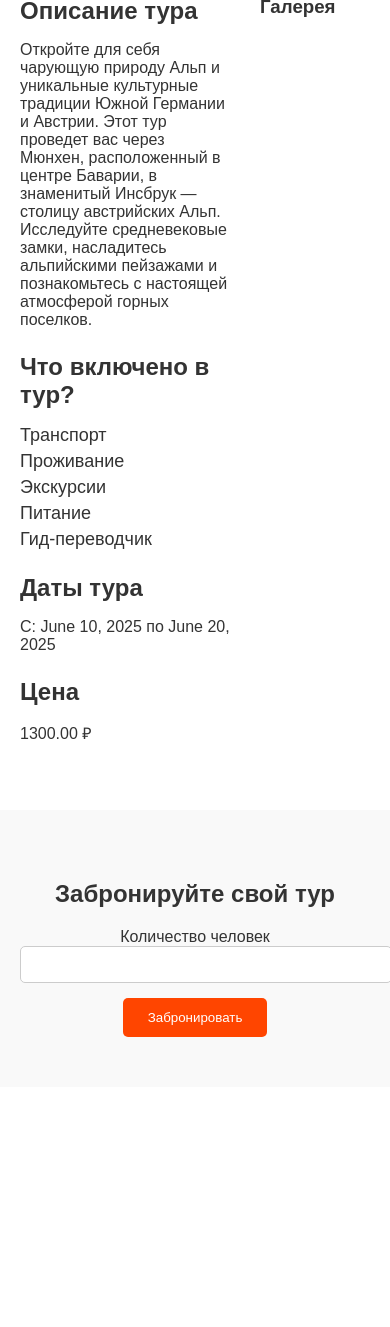
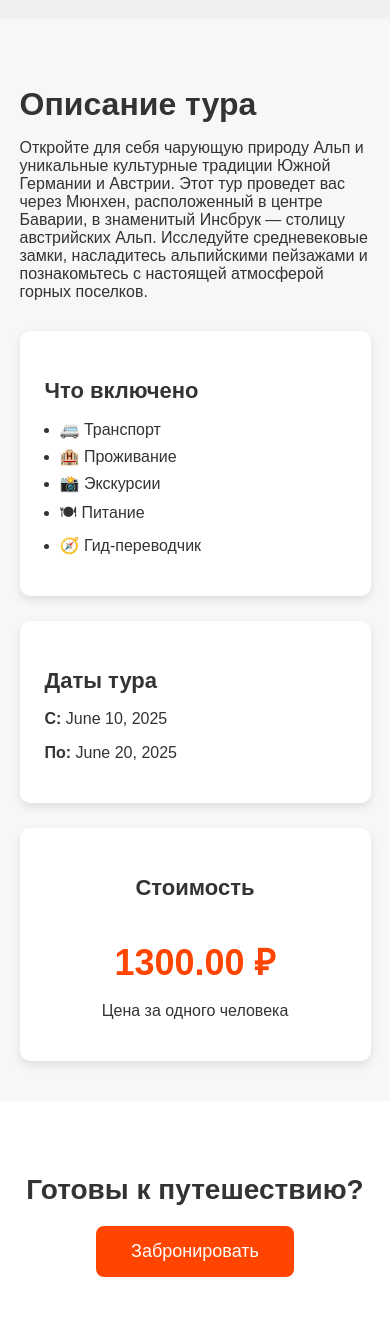
Before and after one commit to acskivko-tech/WanderNest, a Django app: a page that uses WanderNest/wn_website/templates/wn_website/main_pages/destination_info.html in a window 390 px wide; the page is wider, and only the part inside the window is pictured. Shown: the part 975-2302 px from the top of that part. Before the commit the page ends 2012 px from the top of that part, so only its background shows below. Run offline with Django 5.2, Linux system fonts and the light colour scheme; data comes from the database, SQL or seed files in the repository.

Commit message:
Rework of welcome page and base.html,add styles for tour_info page

```diff
--- a/WanderNest/wn_website/static/css/destination_details.css
+++ b/WanderNest/wn_website/static/css/destination_details.css
@@ -1,81 +1,143 @@
-/* Детали тура */
-.wander-nest .tour-details {
-    background-color: #fff;
-    padding: 50px 20px;
+/* ---------- HERO BANER ---------- */
+
+.tour-hero {
+    height: 70vh;
+    background-size: cover;
+    background-position: center;
+    position: relative;
+    display: flex;
+    align-items: center;
+    justify-content: center;
+    text-align: center;
+    color: white;
 }
 
-.wander-nest .tour-details .container {
-    display: flex;
-    gap: 30px;
-    justify-content: space-between;
+.tour-hero .overlay {
+    position: absolute;
+    inset: 0;
+    background: rgba(0, 0, 0, 0.45);
 }
 
-.wander-nest .tour-info {
-    flex: 0 0 60%;
+.tour-hero .hero-content {
+    position: relative;
+    z-index: 2;
+    max-width: 800px;
+    padding: 20px;
 }
 
-.wander-nest .tour-gallery {
-    flex: 0 0 35%;
-}
-
-.wander-nest .tour-info h2,
-.wander-nest .tour-info h3 {
-    font-size: 24px;
+.tour-hero h1 {
+    font-size: 50px;
+    font-weight: 700;
     margin-bottom: 10px;
 }
 
-.wander-nest .tour-info ul {
-    list-style: none;
-    padding: 0;
+.tour-hero p {
+    font-size: 20px;
 }
 
-.wander-nest .tour-info ul li {
-    font-size: 18px;
-    margin: 5px 0;
-}
+/* ---------- BIG IMAGE ---------- */
 
-.wander-nest .tour-gallery .gallery {
-    display: grid;
-    grid-template-columns: 1fr 1fr;
-    gap: 10px;
-}
-
-.wander-nest .tour-gallery img {
-    width: 100%;
-    height: auto;
-    border-radius: 8px;
-}
-
-.wander-nest #book-now {
-    background-color: #f9f9f9;
-    padding: 50px 20px;
+.tour-details-image {
+    margin: 40px 0;
     text-align: center;
 }
 
-.wander-nest #book-now form {
-    display: inline-block;
-    max-width: 400px;
+.tour-details-image img {
     width: 100%;
+    max-width: 1000px;
+    border-radius: 12px;
+    box-shadow: 0 4px 20px rgba(0,0,0,0.2);
+    object-fit: cover;
 }
 
-.wander-nest #book-now input {
-    width: 100%;
-    padding: 10px;
-    margin-bottom: 15px;
-    border-radius: 5px;
-    border: 1px solid #ccc;
+/* ---------- MAIN CONTENT ---------- */
+
+.tour-main {
+    padding: 40px 0;
+    background: #f7f7f7;
 }
 
-.wander-nest #book-now button {
-    padding: 12px 25px;
+.container {
+    width: 90%;
+    max-width: 1200px;
+    margin: auto;
+}
+
+.tour-description {
+    margin-bottom: 30px;
+}
+
+.tour-description h2 {
+    font-size: 32px;
+    margin-bottom: 15px;
+}
+
+/* GRID CARDS */
+
+.tour-info-grid {
+    display: grid;
+    grid-template-columns: repeat(auto-fit, minmax(280px, 1fr));
+    gap: 25px;
+}
+
+.info-card {
+    background: white;
+    padding: 25px;
+    border-radius: 10px;
+    box-shadow: 0 4px 10px rgba(0,0,0,0.1);
+}
+
+.info-card h3 {
+    font-size: 22px;
+    margin-bottom: 15px;
+}
+
+.info-card ul {
+    padding-left: 15px;
+}
+
+.info-card ul li {
+    font-size: 16px;
+    margin-bottom: 8px;
+}
+
+/* PRICE BLOCK */
+.price-block {
+    text-align: center;
+}
+
+.price-block .price {
+    font-size: 36px;
+    font-weight: bold;
+    color: #ff4500;
+    margin-bottom: 10px;
+}
+
+/* ---------- BOOKING ---------- */
+
+.book-section {
+    padding: 50px 0;
+    text-align: center;
+    background: white;
+}
+
+.book-section h2 {
+    font-size: 28px;
+    margin-bottom: 20px;
+}
+
+.book-btn {
+    padding: 15px 35px;
+    font-size: 18px;
     background-color: #ff4500;
     color: white;
     border: none;
-    border-radius: 5px;
+    border-radius: 8px;
     cursor: pointer;
-    transition: background-color 0.3s ease;
+    transition: 0.3s;
 }
 
-.wander-nest #book-now button:hover {
-    background-color: #e43f00;
+.book-btn:hover {
+    background-color: #e03d00;
+    transform: scale(1.05);
 }
--- a/WanderNest/wn_website/templates/wn_website/main_pages/destination_info.html
+++ b/WanderNest/wn_website/templates/wn_website/main_pages/destination_info.html
@@ -1,61 +1,84 @@
 {% extends 'base.html' %}
-{% load static%}
-{% block ad_style %}<link type="text/css" href="{% static 'css/destination_details.css' %}" rel="stylesheet"> {% endblock %}
+{% load static %}
+
+{% block ad_style %}
+<link rel="stylesheet" href="{% static 'css/destination_details.css' %}">
+{% endblock %}
+
 {% block content %}
-    <!-- Баннер с информацией о туре -->
-    <div class="hero-banner">
+
+<!-- ===== HERO BANNER ===== -->
+<section class="tour-hero" style="background-image: url('{{ tour.img_url }}');">
+    <div class="overlay"></div>
     <div class="hero-content">
-            <h1>{{ tour.name }}</h1>
+        <h1>{{ tour.title }}</h1>
         <p>{{ tour.short_description }}</p>
-            <a href="#book-now" class="cta-button">Забронировать тур</a>
     </div>
+</section>
+
+
+<!-- ===== LARGE TOUR IMAGE ===== -->
+<section class="tour-details-image">
+    <div class="container">
+        <img src="{{ tour.img_url }}" alt="{{ tour.name }}">
+    </div>
+</section>
+
+
+<!-- ===== MAIN TOUR INFO ===== -->
+<section class="tour-main">
+    <div class="container">
+
+        <!-- DESCRIPTION -->
+        <div class="tour-description">
+            <h2>Описание тура</h2>
+            <p>{{ tour.description }}</p>
         </div>
 
-    <!-- Детали тура -->
-    <section class="tour-details">
-        <div class="container">
-            <div class="tour-info">
-                <h2>Описание тура</h2>
-                <p>{{ tour.description }}</p>
+        <!-- GRID INFO BLOCKS -->
+        <div class="tour-info-grid">
 
-                <h3>Что включено в тур?</h3>
+            <!-- INCLUDED -->
+            <div class="info-card">
+                <h3>Что включено</h3>
                 <ul>
-                    <li>Транспорт</li>
-                    <li>Проживание</li>
-                    <li>Экскурсии</li>
-                    <li>Питание</li>
-                    <li>Гид-переводчик</li>
+                    <li>🚐 Транспорт</li>
+                    <li>🏨 Проживание</li>
+                    <li>📸 Экскурсии</li>
+                    <li>🍽 Питание</li>
+                    <li>🧭 Гид-переводчик</li>
                 </ul>
-
-                <h3>Даты тура</h3>
-                <p>С: {{ tour.start_date }} по {{ tour.end_date }}</p>
-
-                <h3>Цена</h3>
-                <p>{{ tour.price }} ₽</p>
             </div>
 
-            <div class="tour-gallery">
-                <h3>Галерея</h3>
-                <div class="gallery">
-                    {% for image in tour.images.all %}
-                        <img src="{{ image.url }}" alt="{{ tour.name }} image">
-                    {% endfor %}
+            <!-- DATES -->
+            <div class="info-card">
+                <h3>Даты тура</h3>
+                <p><strong>С:</strong> {{ tour.start_date }}</p>
+                <p><strong>По:</strong> {{ tour.end_date }}</p>
             </div>
+
+            <!-- PRICE -->
+            <div class="info-card price-block">
+                <h3>Стоимость</h3>
+                <p class="price">{{ tour.price }} ₽</p>
+                <p>Цена за одного человека</p>
+            </div>
+
         </div>
     </div>
 </section>
 
-    <!-- Кнопка бронирования -->
-    <section id="book-now">
+
+<!-- ===== BOOKING SECTION ===== -->
+<section class="book-section">
     <div class="container">
-            <h2>Забронируйте свой тур</h2>
+        <h2>Готовы к путешествию?</h2>
+
         <form action="#" method="POST">
             {% csrf_token %}
-                <label for="num_people">Количество человек</label>
-                <input type="number" id="num_people" name="num_people" min="1" required>
-
-                <button type="submit" class="cta-button">Забронировать</button>
+            <button type="submit" class="book-btn">Забронировать</button>
         </form>
     </div>
 </section>
+
 {% endblock %}
--- a/WanderNest/wn_website/templates/wn_website/main_pages/welcome_page.html
+++ b/WanderNest/wn_website/templates/wn_website/main_pages/welcome_page.html
@@ -1,4 +1,6 @@
 {% extends 'base.html' %}
+{% load static %}
+{% block ad_style %}<link href="{% static 'css/welcome_page_style.css' %}" type="text/css" rel="stylesheet"> {% endblock %}
 {% block content %}
     <!-- Баннер -->
 <div class="hero-banner">
```
Also changed, not shown: WanderNest/wn_website/static/css/form_style.css (+78 -118 lines), WanderNest/wn_website/static/css/style.css (+6 -105 lines). Lines whose indentation alone changed are shown as unchanged.
